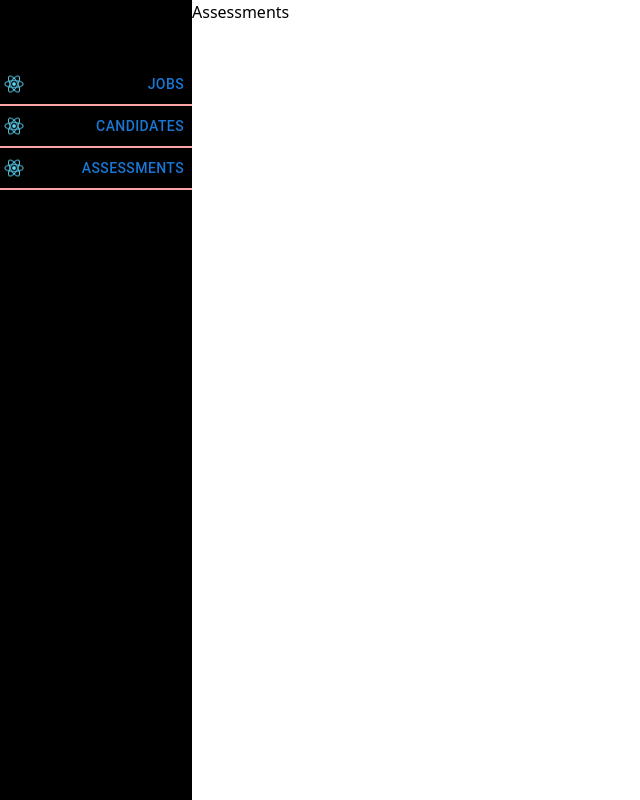
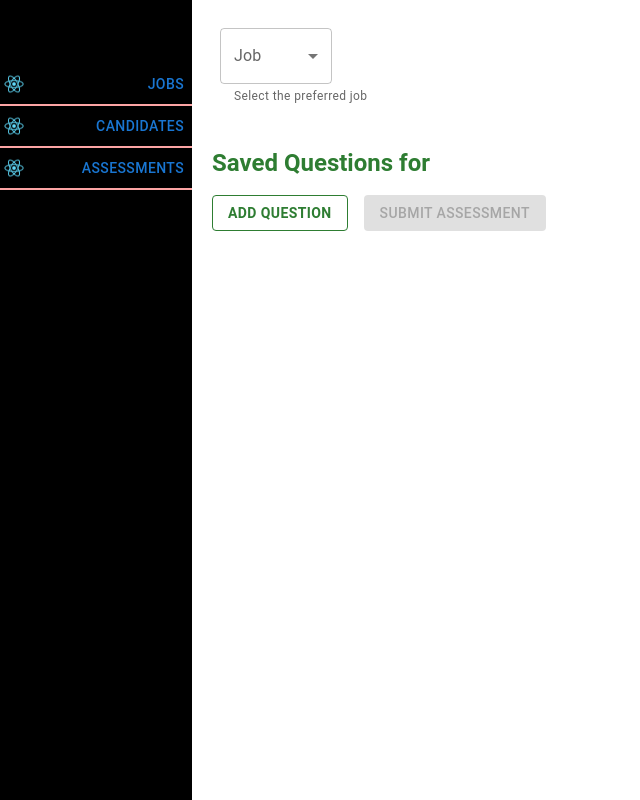
Before and after one commit to Nandavardhan1405/WebHiringPlatform, a React (Create React App) app in the folder frontend/: page /assessments in a window 1280 px wide. Shown: the whole page, without its empty margins (0-640 px from the left). Built offline with nearby package versions, Linux system fonts and the light colour scheme.

Commit message:
assessments.jsx

```diff
--- a/frontend/package.json
+++ b/frontend/package.json
@@ -5,6 +5,7 @@
   "dependencies": {
     "@emotion/react": "^11.13.3",
     "@emotion/styled": "^11.13.0",
+    "@mui/icons-material": "^6.1.6",
     "@mui/material": "^6.1.6",
     "@testing-library/jest-dom": "^5.17.0",
     "@testing-library/react": "^13.4.0",
--- a/frontend/src/components/Assessments.jsx
+++ b/frontend/src/components/Assessments.jsx
@@ -1,9 +1,251 @@
-import React from 'react'
+import { useState, useEffect } from "react";
+import {
+  InputLabel,
+  MenuItem,
+  FormHelperText,
+  FormControl,
+  Select,
+  Button,
+  TextField,
+  Typography,
+  Box,
+  Card,
+  CardContent,
+  Grid,
+  IconButton,
+} from "@mui/material";
+import DeleteIcon from "@mui/icons-material/Delete";
 
-const Assessments = () => {
+const App = () => {
+  const [job, setJob] = useState("");
+  const [showQuestion, setShowQuestion] = useState(false);
+  const [question, setQuestion] = useState("");
+  const [options, setOptions] = useState(["", "", "", ""]);
+  const [ans, setAns] = useState("");
+  const [questions, setQuestions] = useState([]);
+
+  useEffect(() => {
+    if (job) {
+      const savedQuestions = JSON.parse(localStorage.getItem(job)) || [];
+      setQuestions(savedQuestions);
+    }
+  }, [job]);
+
+  const handleChange = (e) => setJob(e.target.value);
+  const addQuestion = () => setShowQuestion(true);
+  const deleteQuestion = () => {
+    setShowQuestion(false);
+    setQuestion("");
+    setOptions(["", "", "", ""]);
+    setAns("");
+  };
+
+  const handleOptionChange = (index, newValue) => {
+    const updatedOptions = [...options];
+    updatedOptions[index] = newValue;
+    setOptions(updatedOptions);
+  };
+
+  const handleAddQuestion = () => {
+    if (question && options.every((opt) => opt) && ans) {
+      const newQuestion = { question, options, answer: ans };
+      const updatedQuestions = [...questions, newQuestion];
+      setQuestions(updatedQuestions);
+
+      localStorage.setItem(job, JSON.stringify(updatedQuestions));
+      deleteQuestion();
+    } else {
+      alert("Please fill out the question, all options, and select an answer.");
+    }
+  };
+
+  const handleDeleteQuestion = (index) => {
+    const updatedQuestions = questions.filter((_, i) => i !== index);
+    setQuestions(updatedQuestions);
+    localStorage.setItem(job, JSON.stringify(updatedQuestions));
+  };
+
+  const handleSubmitAssessment = () => {
+    if (questions.length === 0) {
+      alert("Please add at least one question to submit the assessment.");
+      return;
+    }
+    alert("Assessment submitted successfully!");
+  };
+
+  const jobs = ["Job 1", "Job 2", "Job 3", "Job 4", "Job 5", "Job 6"];
+
   return (
-    <div>Assessments</div>
-  )
-}
+    <div style={{ padding: "20px", fontFamily: "Arial, sans-serif" }}>
+      {/* Job Dropdown */}
+      <FormControl sx={{ m: 1, minWidth: 150, display: "inline-block" }}>
+        <InputLabel id="job-select-label">
+          Job
+        </InputLabel>
+        <Select
+          labelId="job-select-label"
+          id="job-select"
+          value={job}
+          label="Job"
+          onChange={handleChange}
+          className="w-28"
+        >
+          {jobs.map((job, index) => (
+            <MenuItem key={index} value={job}>
+              {job}
+            </MenuItem>
+          ))}
+        </Select>
+        <FormHelperText>Select the preferred job</FormHelperText>
+      </FormControl>
 
-export default Assessments
+      {/* Display Saved Questions */}
+      <Box sx={{ mt: 4 }}>
+        <Typography
+          variant="h5"
+          sx={{ mb: 2, fontWeight: "bold", color: "#2e7d32" }}
+        >
+          Saved Questions for {job}
+        </Typography>
+        <Grid container spacing={2}>
+          {questions.map((q, index) => (
+            <Grid item xs={12} md={6} key={index}>
+              <Card
+                variant="outlined"
+                sx={{
+                  backgroundColor: "#f0f4f7",
+                  borderRadius: "8px",
+                  position: "relative",
+                }}
+              >
+                <CardContent>
+                  <IconButton
+                    aria-label="delete"
+                    sx={{ position: "absolute", top: "5px", right: "5px" }}
+                    onClick={() => handleDeleteQuestion(index)}
+                  >
+                    <DeleteIcon color="error" />
+                  </IconButton>
+                  <Typography variant="h6" color="primary">
+                    Question {index + 1}: {q.question}
+                  </Typography>
+                  <ul style={{ paddingLeft: "20px", margin: "10px 0" }}>
+                    {q.options.map((option, i) => (
+                      <li key={i}>
+                        <Typography variant="body2" color="textSecondary">
+                          Option {i + 1}: {option}
+                        </Typography>
+                      </li>
+                    ))}
+                  </ul>
+                  <Typography
+                    variant="body1"
+                    color="secondary"
+                    sx={{ fontWeight: "bold" }}
+                  >
+                    Answer: {q.answer}
+                  </Typography>
+                </CardContent>
+              </Card>
+            </Grid>
+          ))}
+        </Grid>
+      </Box>
+
+      {/* Question Input Form */}
+      {showQuestion && (
+        <Box
+          sx={{
+            mt: 3,
+            p: 2,
+            backgroundColor: "#f9f9f9",
+            borderRadius: "8px",
+            boxShadow: "0px 1px 3px rgba(0, 0, 0, 0.2)",
+          }}
+        >
+          <TextField
+            label="Question"
+            variant="outlined"
+            fullWidth
+            value={question}
+            onChange={(e) => setQuestion(e.target.value)}
+            required
+            sx={{ mb: 2 }}
+          />
+
+          <Grid container spacing={2}>
+            {options.map((option, index) => (
+              <Grid item xs={6} sm={3} key={index}>
+                <TextField
+                  label={`Option ${index + 1}`}
+                  variant="outlined"
+                  value={option}
+                  onChange={(e) => handleOptionChange(index, e.target.value)}
+                  fullWidth
+                  required
+                />
+              </Grid>
+            ))}
+          </Grid>
+
+          <FormControl fullWidth sx={{ mt: 2 }}>
+            <InputLabel id="answer-select-label">Answer</InputLabel>
+            <Select
+              labelId="answer-select-label"
+              value={ans}
+              label="Answer"
+              onChange={(e) => setAns(e.target.value)}
+              required
+            >
+              {options.map((_, index) => (
+                <MenuItem key={index} value={`Option ${index + 1}`} required>
+                  Option {index + 1}
+                </MenuItem>
+              ))}
+            </Select>
+          </FormControl>
+
+          <Box sx={{ display: "flex", gap: 2, mt: 2 }}>
+            <Button
+              variant="contained"
+              color="success"
+              onClick={handleAddQuestion}
+            >
+              OK!
+            </Button>
+            <Button variant="outlined" color="error" onClick={deleteQuestion}>
+              Cancel
+            </Button>
+          </Box>
+        </Box>
+      )}
+
+
+      <Button
+        variant="outlined"
+        sx={{
+          mt: 2,
+          fontWeight: "bold",
+          color: "#2e7d32",
+          borderColor: "#2e7d32",
+        }}
+        onClick={addQuestion}
+      >
+        Add Question
+      </Button>
+
+
+      <Button
+        variant="contained"
+        color="primary"
+        onClick={handleSubmitAssessment}
+        disabled={!questions.length}
+        sx={{ mt: 2, ml: 2 }}
+      >
+        Submit Assessment
+      </Button>
+    </div>
+  );
+};
+
+export default App;
```
Also changed, not shown: 1 other file (tests, documents, lock files or other folders).
